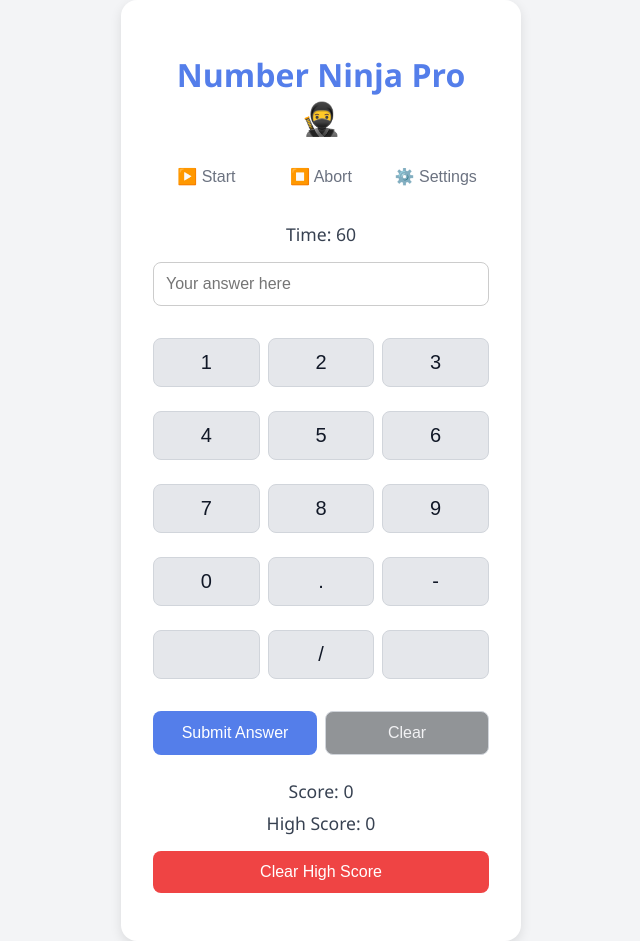
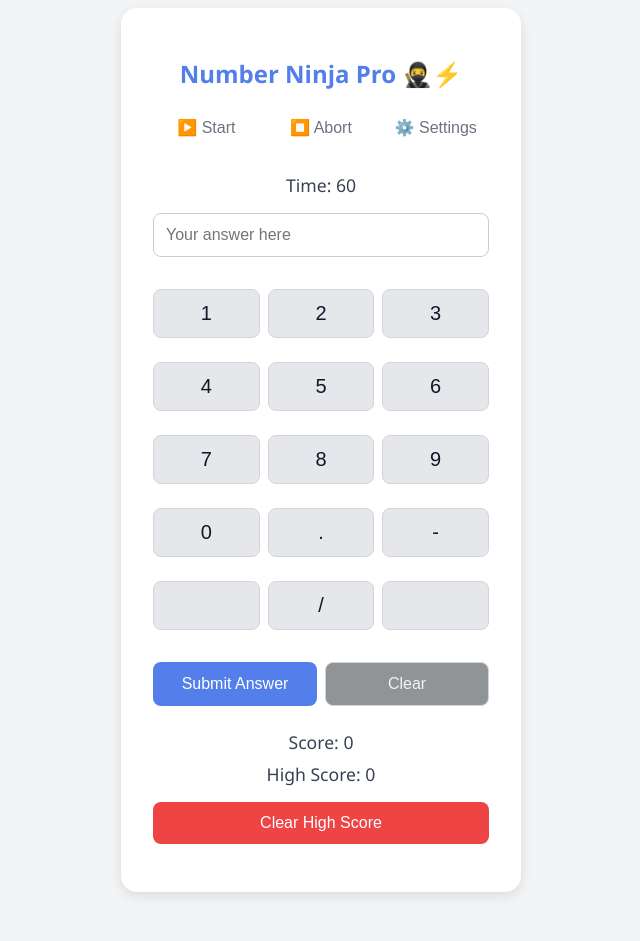
Before and after one commit to manmohanp/manmohanp.github.io, a Jekyll site: the page numberninjapro.html, which Jekyll copies as it is, in a window 1280 px wide. Shown: the whole page, without its empty margins (319-959 px from the left). Built offline with Jekyll 4.4.1, drawn with Linux system fonts in a browser that asks for light colours; after the commit the page ends 900 px from its top, so only the background shows below that.

Commit message:
Update numberninjapro.html

```diff
--- a/numberninjapro.html
+++ b/numberninjapro.html
@@ -50,6 +50,7 @@
       color: #547eea;
       text-align: center;
       margin-bottom: 1rem;
+        font-size: 1.5rem;
     }
     input, select, button {
       width: 100%;
@@ -152,7 +153,7 @@
 <body>
 
   <div class="container">
-    <h1>Number Ninja Pro 🥷</h1>
+    <h1>Number Ninja Pro 🥷⚡️</h1>
     <div class="top-buttons">
       <button onclick="startGame()" title="Start Game">▶️ Start</button>
       <button onclick="abortGame()" title="Abort Game">⏹️ Abort</button>
```
